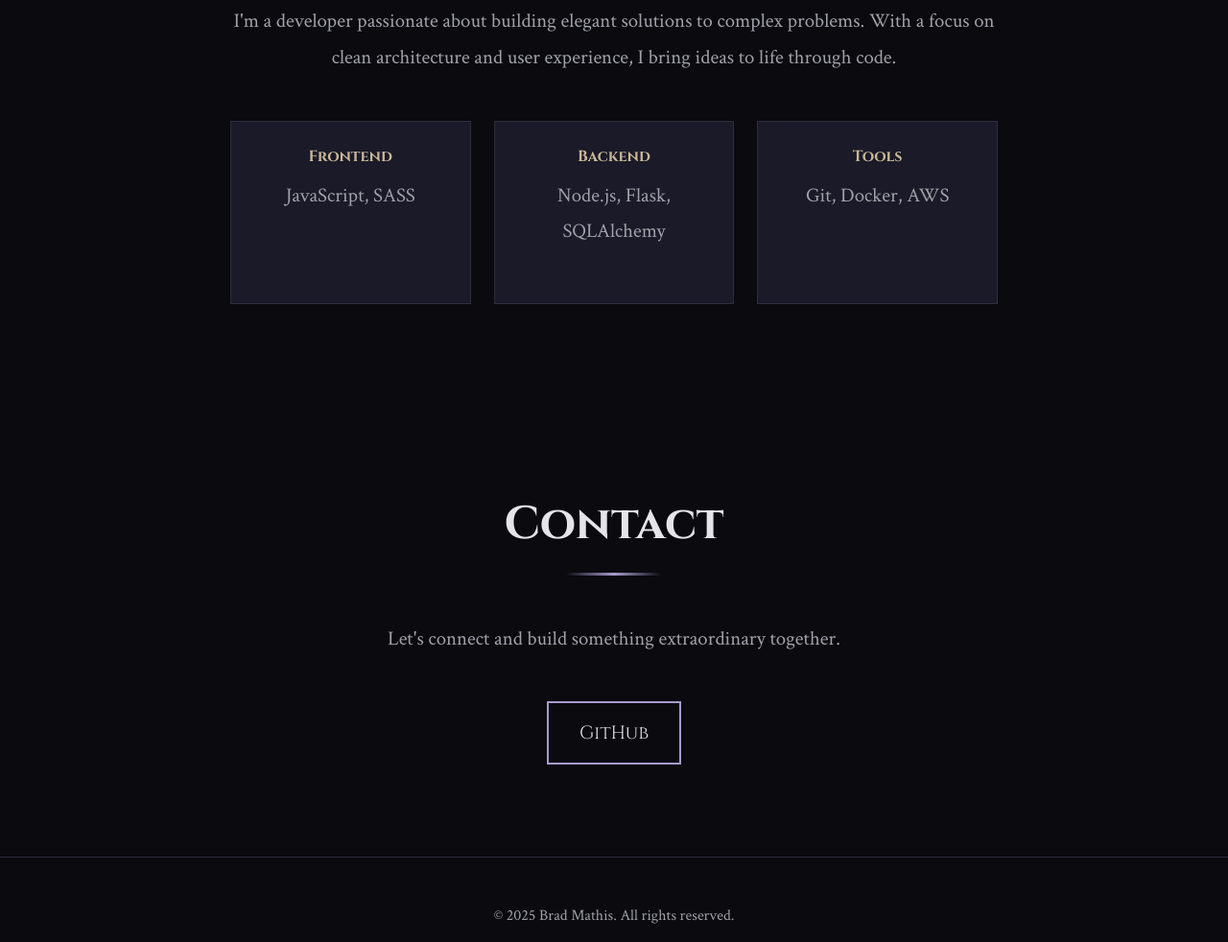
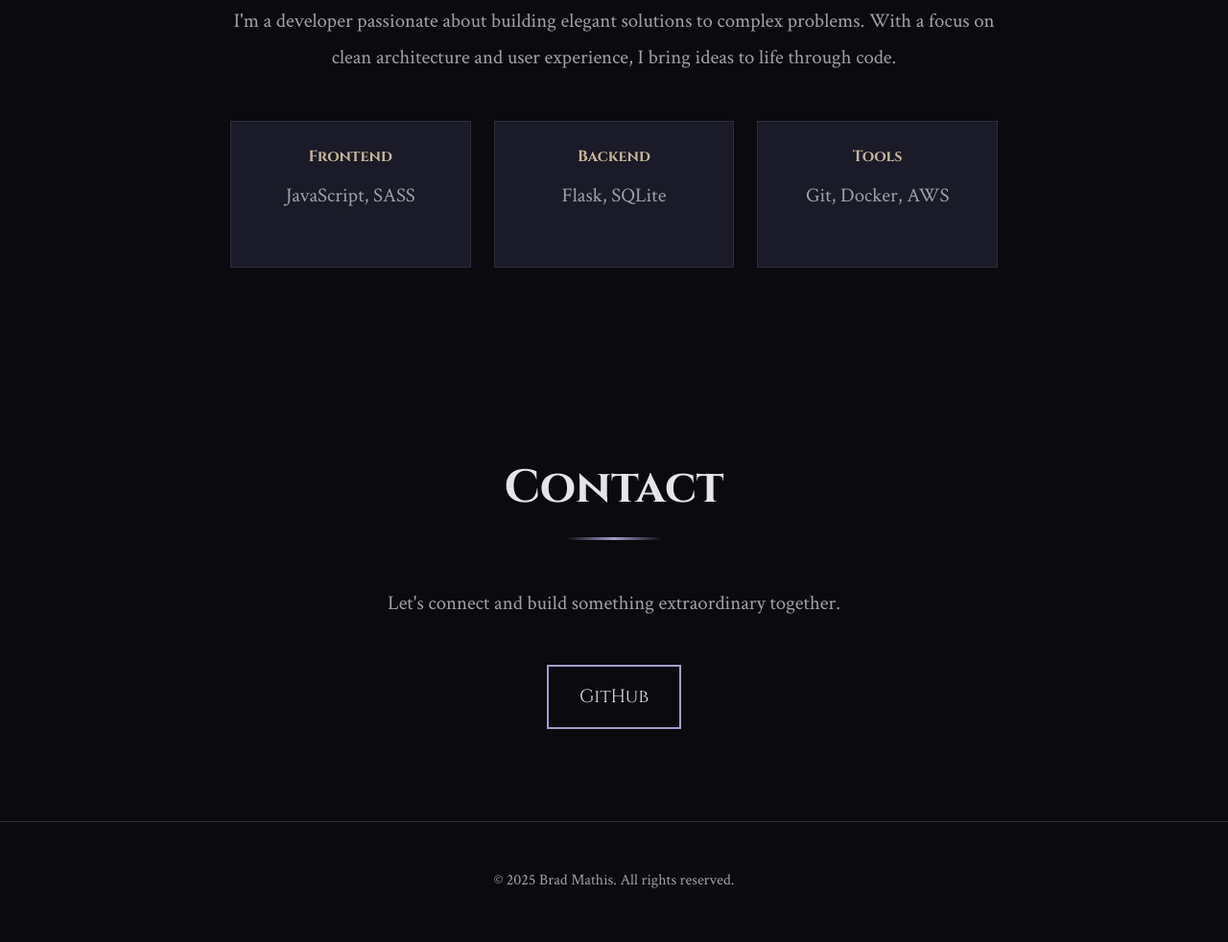
Before and after one commit to Aethelbrad/portfolio, a plain HTML site: page index.html in a window 1280 px wide. Shown: the part 2142-3124 px from the top of the page at 96% size. Drawn offline with Linux system fonts and the light colour scheme.

Commit message:
update README.md

```diff
--- a/index.html
+++ b/index.html
@@ -73,7 +73,7 @@
                     </div>
                     <div class="skill-card">
                         <h4>Backend</h4>
-                        <p>Node.js, Flask, SQLAlchemy</p>
+                        <p>Flask, SQLite</p>
                     </div>
                     <div class="skill-card">
                         <h4>Tools</h4>
```
Also changed, not shown: 1 other file.
